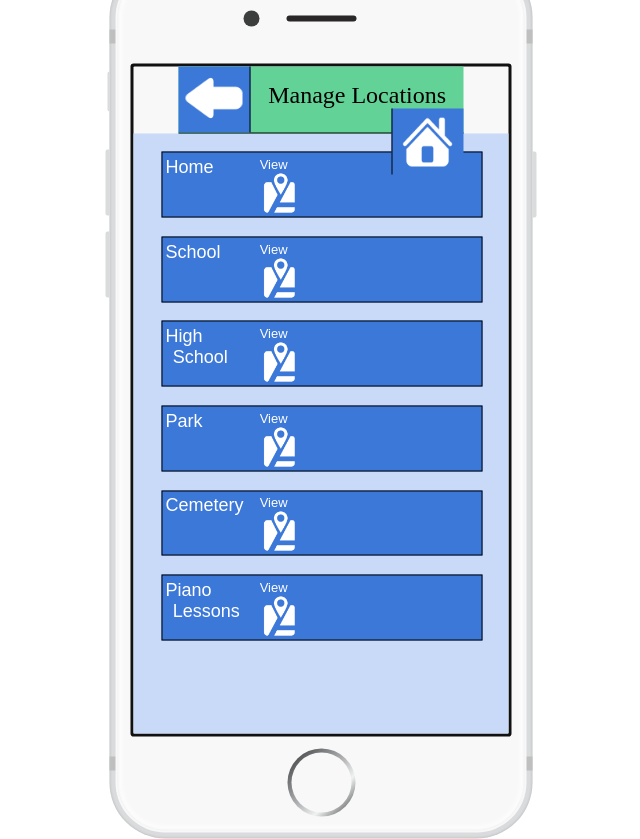
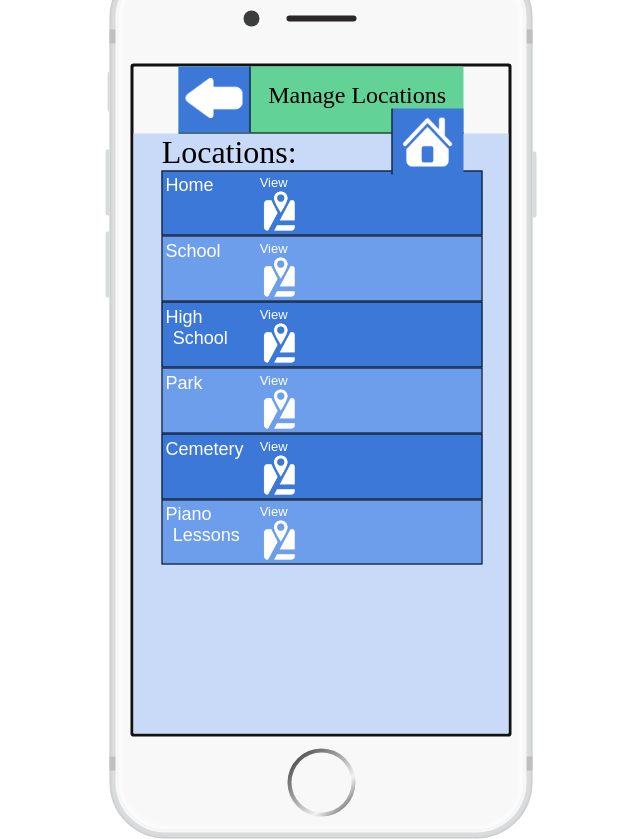
Before and after one commit to lwthatcher/CS-256, a website: page pages/locations.html in a window 1280 px wide. Shown: the whole page, without its empty margins (319-959 px from the left). Drawn offline with Linux system fonts and the light colour scheme.

Commit message:
created banded-table effect

```diff
--- a/css/style.css
+++ b/css/style.css
@@ -160,7 +160,6 @@
     text-align: left;
     text-indent: 3%;
     vertical-align: middle;
-    margin-top: 5%;
     margin-left: 7.5%;
     padding-top: 1%;
     background: rgb(60, 120, 216);
@@ -187,3 +186,14 @@
     text-align: left;
     cursor: pointer;
 }
+
+.alt {
+    background: rgb(109, 158, 235);
+}
+
+.location-header {
+    margin-left: 7.5%;
+    text-align: left;
+    color: black;
+    font-size: xx-large;
+}
--- a/pages/locations.html
+++ b/pages/locations.html
@@ -27,11 +27,12 @@
       </div>
       <div class="page">
         <!-- Content goes here -->
+        <div class="location-header">Locations:</div>
         <div class="location">
           <div class="loc_name">Home</div>
           <div  class="loc_map" onclick="window.location='location.home.html';">View<img src="../images/map_icon_02.png" width="90%" height="90%"/></div>
         </div>
-        <div class="location">
+        <div class="location alt">
           <div class="loc_name">School</div>
           <div  class="loc_map" onclick="window.location='location.school.html';">View<img src="../images/map_icon_02.png" width="90%" height="90%"/></div>
         </div>
@@ -39,7 +40,7 @@
           <div class="loc_name">High<br/>  School</div>
           <div  class="loc_map" onclick="window.location='location.highschool.html';">View<img src="../images/map_icon_02.png" width="90%" height="90%"/></div>
         </div>
-        <div class="location">
+        <div class="location alt">
           <div class="loc_name">Park</div>
           <div  class="loc_map" onclick="window.location='location.park.html';">View<img src="../images/map_icon_02.png" width="90%" height="90%"/></div>
         </div>
@@ -47,7 +48,7 @@
           <div class="loc_name">Cemetery</div>
           <div  class="loc_map" onclick="window.location='location.cemetery.html';">View<img src="../images/map_icon_02.png" width="90%" height="90%"/></div>
         </div>
-        <div class="location">
+        <div class="location alt">
           <div class="loc_name">Piano<br/>  Lessons</div>
           <div  class="loc_map" onclick="window.location='location.piano_lessons.html';">View<img src="../images/map_icon_02.png" width="90%" height="90%"/></div>
         </div>
```
